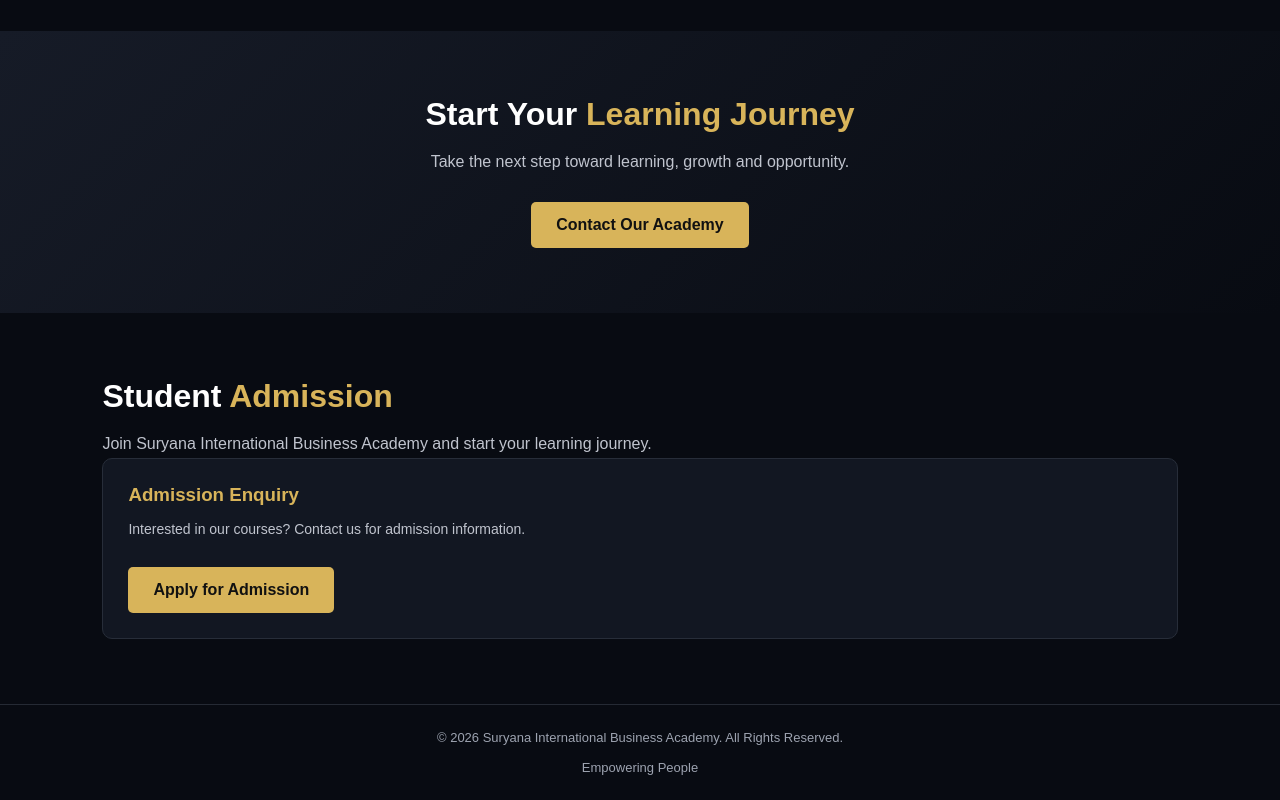
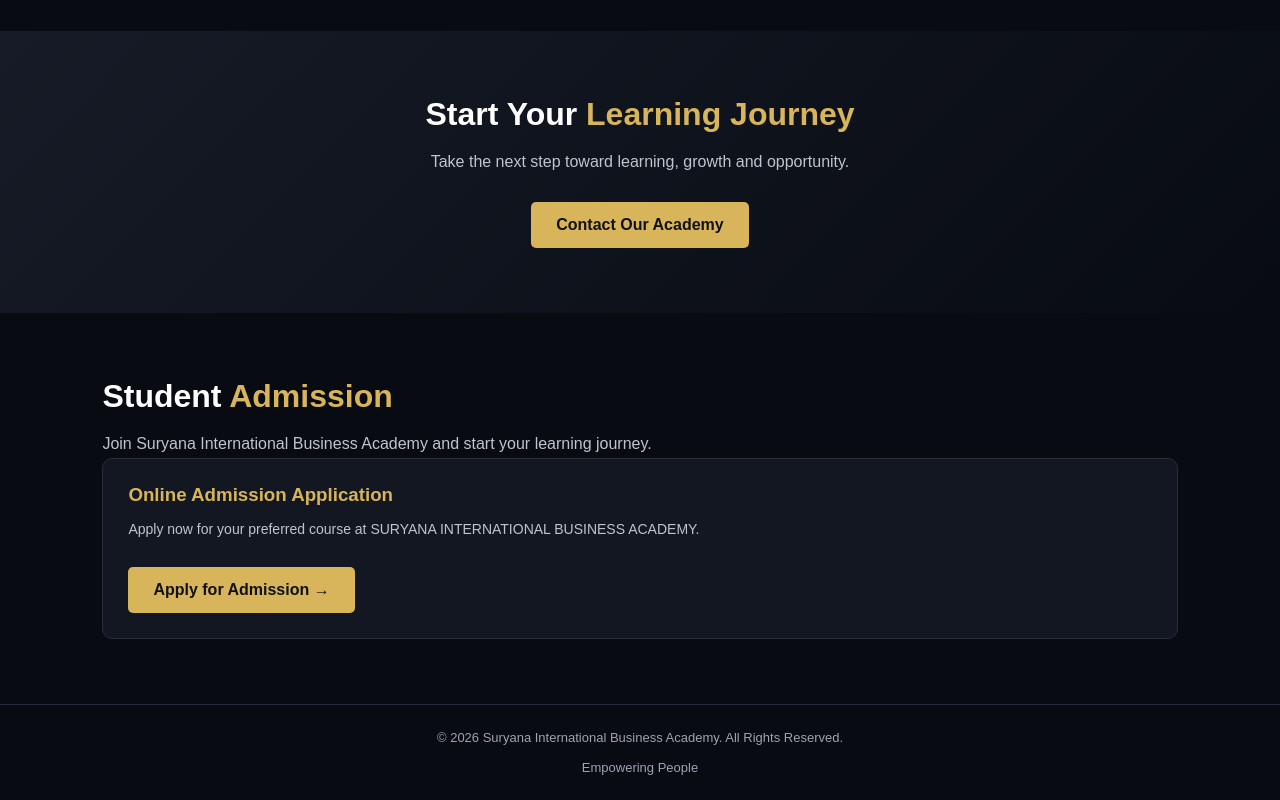
Before and after one commit to majesticgroup50-cmd/suryana-international-business-academy, a plain HTML site: page index.html in a window 1280 px wide. Shown: the part 1450-2250 px from the top of the page. Drawn offline with Linux system fonts and the light colour scheme.

Commit message:
Update index.html

```diff
--- a/index.html
+++ b/index.html
@@ -119,9 +119,11 @@ their skills and unlock their potential.
   <p class="intro">Join Suryana International Business Academy and start your learning journey.</p>
 
   <div class="card">
-    <h3>Admission Enquiry</h3>
-    <p>Interested in our courses? Contact us for admission information.</p>
-    <a href="mailto:info@suryanainternational.com?subject=Student%20Admission%20Enquiry" class="btn">Apply for Admission</a>
+  <h3>Online Admission Application</h3>
+  <p>Apply now for your preferred course at SURYANA INTERNATIONAL BUSINESS ACADEMY.</p>
+  <a href="https://docs.google.com/forms/d/e/1FAIpQLSc7J644kitsIe17wsS1yh6wFGJilX9OYZ--ygnvmxCuUwVQFA/viewform?usp=publish-editor" class="btn" target="_blank">Apply for Admission →</a>
+  </div>
+
   </div>
 </section>
 <footer>
```
